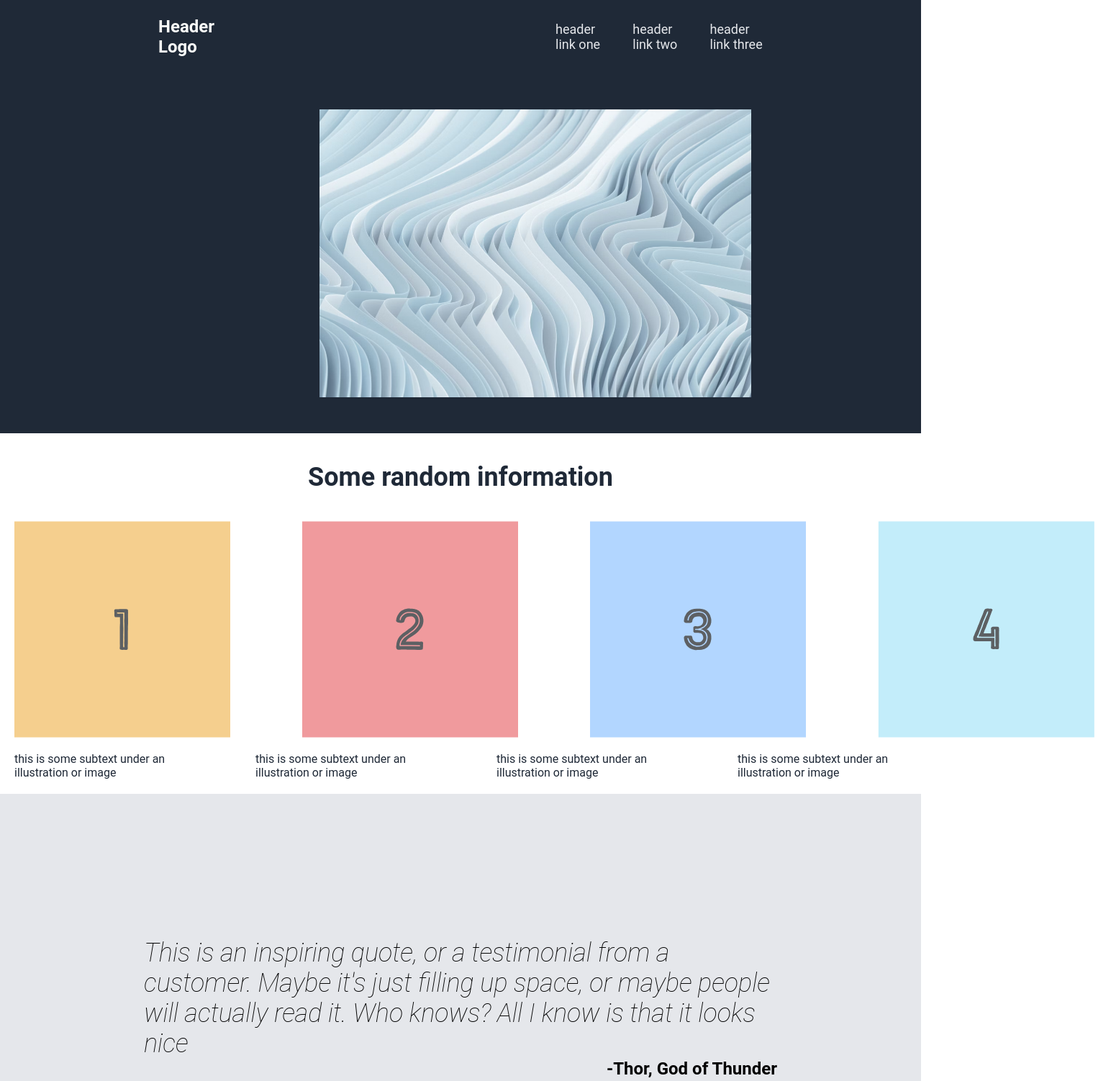
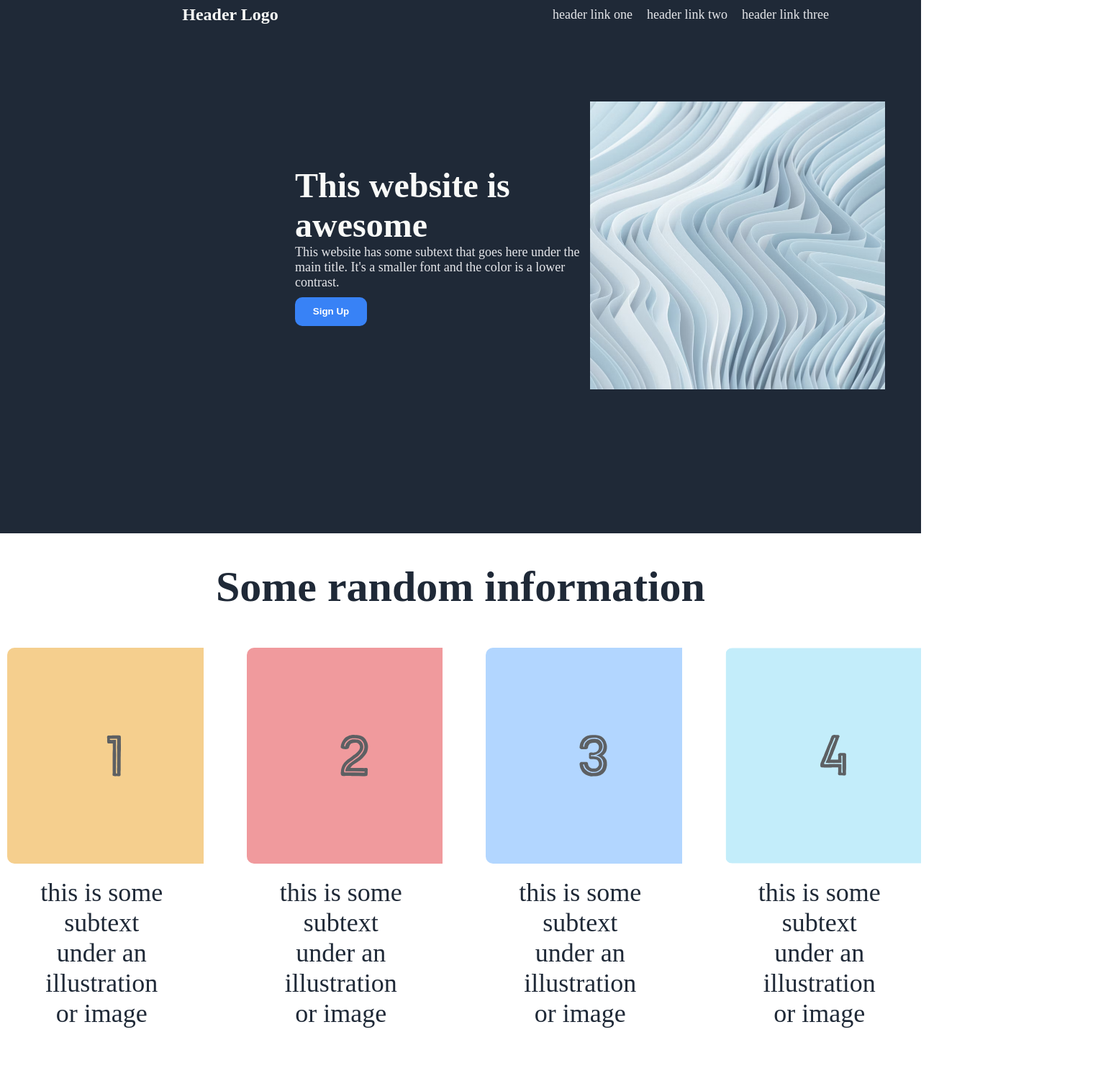
Before and after one commit to RitaIssa/landing-page, a plain HTML site: page index.html in a window 1280 px wide. Shown: the top 1502 px of the page at 72% size, 1544 px wide, since content can reach past the window. Drawn offline with Linux system fonts and the light colour scheme.

Commit message:
made changes to code

```diff
--- a/index.html
+++ b/index.html
@@ -10,57 +10,76 @@
     </header>
 
     <body>
-        <div class="header">
-            <div class="header-logo-text">Header Logo</div>
-
-            <div class="header-link-text">
+        <div class="part-one">
+            <div class="navbar">
+                <div class="navbar-left">
+                    <p id="header-logo">Header Logo</p>
+                </div>
+                <div class="navbar-right">
                         <ul>
-                    <li>header link one</li>
-                    <li>header link two</li>
-                    <li>header link three</li>
+                            <li class="header-link">header link one</li>
+                            <li class="header-link">header link two</li>
+                            <li class="header-link">header link three</li>
                         </ul>
                 </div>
             </div>
-
-        <div class="part-one">
-            <div class="left">
-                <div class="hero-main-text">This website is awesome</div>
-                <div class="hero-secondary-text">This website has some subtext that goes here under the main title. It's a smaller font and the color is a lower contrast.</div>
-                <button class="sign-up">Sign Up</button>
+            <div class="hero">
+                <div class="hero-left">
+                    <div class="hero-main-text">This website is <br/>awesome</div>
+                    <p class="hero-paragraph">This website has some subtext that goes here under the <br/>main title. It's a smaller font and the color is a lower <br/> contrast.</p>
+                    <button type="button" class="sign-up-one">Sign Up</button>
                 </div>
-            <div class="right">
+                <div class="hero-right">
                     <img id="hero-image" src="white.jpg" alt="A blue and white abstract background with heavy lines photo">
                 </div>
-
+            </div>
         </div>
 
         <div class="part-two">
-            <div class="random">Some random information</div>
-            <div class="images">
-                <img id="nb1" src="one.svg" alt="picture of number 1 in the color orange">
-                <img id="nb2" src="two.svg" alt="picture of number 2 in the color red">
-                <img id="nb3" src="three.svg" alt="picture of number 1 in the color dark blue">
-                <img id="nb4" src="four.svg" alt="picture of number 1 in the color light blue">
+            <p class="random">Some random information</p>
+            <div class="row">
+                <div class="row-info">
+                    <div class="row-image">
+                        <img id="nb" src="one.svg" alt="picture of number 1 in the color orange">
+                        <p class="subtext">this is some subtext </br> under an illustration </br> or image</p>
                     </div>
-            <div class="info">
-                <div>this is some subtext under an illustration or image</div>
-                <div>this is some subtext under an illustration or image</div>
-                <div>this is some subtext under an illustration or image</div>
-                <div>this is some subtext under an illustration or image</div>
+                </div>
+                <div class="row-info">
+                    <div class="row-image">
+                        <img id="nb" src="two.svg" alt="picture of number 2 in the color red">
+                        <p class="subtext">this is some subtext </br> under an illustration </br> or image</p>
+                    </div>
+                </div>
+                <div class="row-info">
+                    <div class="row-image">
+                        <img id="nb" src="three.svg" alt="picture of number 3 in the color dark blue">
+                        <p class="subtext">this is some subtext </br> under an illustration </br> or image</p>
+                    </div>
+                </div>
+                <div class="row-info">
+                    <div class="row-image">
+                        <img id="nb" src="four.svg" alt="picture of number 4 in the color light blue">
+                        <p class="subtext">this is some subtext </br> under an illustration </br> or image</p>
+                    </div>
+                </div>
             </div>
         </div>
 
         <div class="part-three">
-            <div class="quote-text">This is an inspiring quote, or a testimonial from a customer. Maybe it's just filling up space, or maybe people will actually read it. Who knows? All I know is that it looks nice</div>
-            <div class="quote-by">-Thor, God of Thunder</div>
+            <p class="quote-text">This is an inspiring quote, or a testimonial from a </br> customer. Maybe it's just filling up space, or maybe </br> people will actually read it. Who knows? All I know </br> is that it looks nice</p>
+            <p class="quote-by">-Thor, God of Thunder</p>
         </div>
 
         <div class="part-four">
-            <div class="left-call">
-                <div class="info-header-text">Call to action! It's time!</div>
-                <div class="info-secondary-text">Sign up for our product by clicking that button right over there!</div>
+            <div class="blue-container">
+                <div class="blue-left">
+                    <p class="blue-header">Call to action! It's time!</p>
+                    <p class="blue-info">Sign up for our product by clicking that button right over there!</p>
                 </div>
+                <div class="blue-right">
                     <button class="sign-up1">Sign Up</button>
+                </div>
+            </div>
         </div>
 
         <div class="footer">Copyright © The Odin Project 2024</div>
--- a/style.css
+++ b/style.css
@@ -1,149 +1,208 @@
-body{
-    font-family: 'Roboto', sans-serif;
+@import url('https://fonts.googleapis.com/css2?family=Roboto:ital,wght@0,100;0,300;0,400;0,500;0,700;0,900;1,100;1,300;1,400;1,500;1,700;1,900&display=swap');
+
+*{
     margin: 0;
+    padding: 0;
+    overflow-x: hidden;
 }
 
-.header{
-    background-color: #1f2937;
+body{
+    font-family: 'Roboto Slab', serif;
+}
+
+.part-one{
+    background-color: #1F2937;
+}
+
+#header-logo{
+    font-size: 24px;
+    font-weight: bold;
+    color: #F9FAF8;
+}
+
+.header-link{
+    font-size: 18px;
+    margin: 10px;
+    color: #E6E7EB;
+}
+
+.navbar{
     display: flex;
-    justify-content: center;
-    padding: 20px;
 }
 
 ul{
+    list-style-type: none;
     display: flex;
-    gap: 40px;
-    list-style-type: none;
-    margin: 10px 200px;
 }
 
-.header-logo-text{
-    font-size: 24px;
-    font-weight: bolder;
-    color: #F9FAF8;
-    margin: auto 200px;
-}
-
-.header-link-text {
-    font-size: 18px;
-    color: #E5E7EB;
+.navbar-left, .navbar-right{
     display: flex;
-    justify-content: flex-end;
-}
-
-.part-one{
-    background-color: #1f2937;
-    display: flex;
+    width: 50%;
     justify-content: center;
-    padding: 50px;
-}
-
-.left{
-    display: flex;
-    align-items: flex-start;
-    flex-direction: column;
-    background-color: purple;
-    margin: auto 1px;
-}
-
-#hero-image{
-    height: 400px;
-    display: flex;
-    justify-content: center;
-    align-items: flex-end;
-    margin: auto 500px;
-    background-color: yellow;
+    align-items: center;
 }
 
 .hero-main-text{
-    color: #F9FAF8;
     font-size: 48px;
     font-weight: bolder;
+    color: #F9FAF8;
 }
 
-.hero-secondary-text{
-    font-size: 18px;
-    color: #E5E7EB;
+.hero{
+    display: flex;
+    margin: 50px;
 }
 
-.sign-up{
+img{
+    margin: 50px;
+    width: 600px;
+    margin-right: 230px;
+}
+
+.hero-right{
+    display: flex;
+    justify-content: center;
+    align-items: center;
+    flex-direction: column;
+    width: 50%;
+    margin-bottom: 100px;
+
+}
+
+.hero-left{
+    display: flex;
+    flex-direction: column;
+    width: 50%;
+    justify-content: center;
+    margin-left: 360px;
+    margin-bottom: 100px;
+}
+
+.hero-paragraph{
+    font-size: 18px;
+    color: #E6E7EB;
+}
+
+.sign-up-one{
+    background-color: #3882F6;
     color: white;
-    background-color: #3882F6;
-    border-radius: 8px;
-    font-size: 18px;
-    padding: 8px 20px;
-    border: none;
+    width: 100px;
+    height: 40px;
+    border: #3882F6;
+    border-radius: 10px;
+    font-weight: bold;
+    margin-top: 10px;
 }
 
 .random{
-    color: #1f2937;
-    font-size: 36px;
+    font-size: 60px;
     font-weight: bolder;
-    margin: 40px;
+    color: #1F2937;
+    text-align: center;
+    margin: 40px auto;
+}
+
+.row{
     display: flex;
     justify-content: center;
+    gap: 50px;
+    margin-bottom: 100px;
 }
 
-.images, .info{
-    margin: 20px;
-    display: flex;
-    justify-content: space-around;
-    gap: 100px;
-    color: #1f2937;
+.row-info{
+    color: #1F2937;
+    font-size: 36px;
+    text-align: center;
+}
+
+#nb{
+    height: 300px;
+    width: 300px;
+    margin: auto;
+    border: 10px solid transparent;
+    border-radius: 20px;
 }
 
 .part-three{
     background-color: #E5E7EB;
-    padding: 200px;
+    height: 500px;
+    display: flex;
+    flex-direction: column;
+    justify-content: center;
 }
 
 .quote-text{
     font-size: 36px;
     font-style: italic;
     font-weight: lighter;
+    color: #1F2937;
+    text-align: center;
 }
 
 .quote-by{
-    font-size: 24px;
+    font-size: 18px;
     font-weight: bold;
-    display: flex;
-    justify-content: flex-end;
+    margin-left: 1150px;
+    margin-top: 25px;
 }
 
 .part-four{
-    background-color: #3882F6;
-    margin: 100px;
-    border-radius: 8px;
+    height: 400px;
     display: flex;
     justify-content: center;
-    padding: 40px;
+    align-items: center;
 }
 
-.info-header-text{
-    font-size: 36px;
-    color: #F9FAF8;
+.blue-container{
+    background-color: #3882F6;
+    width: 75%;
+    height: 50%;
+    border-radius: 10px;
+    display: flex;
 }
 
-.info-secondary-text{
+.blue-left{
+    width: 70%;
+    margin-left: 150px;
+    display: flex;
+    flex-direction: column;
+    justify-content: center;
+}
+
+.blue-header{
+    color: white;
+    font-weight: bold;
+    font-size: 24px;
+}
+
+.blue-info{
+    color: white;
     font-size: 18px;
-    color: #E5E7EB;
+}
+
+.blue-right{
+    display: flex;
+    justify-content: flex-start;
+    align-items: center;
 }
 
 .sign-up1{
+    background-color: #3882F6;
     color: white;
-    background-color: #3882F6;
-    border-radius: 8px;
-    font-size: 18px;
-    padding: 8px 20px;
-    border-color: #F9FAF8;
-    display: flex;
-    justify-content: flex-end;
+    width: 100px;
+    height: 40px;
+    border: 1px solid #ffffff;
+    border-radius: 10px;
+    font-weight: bold;
+    margin-top: 10px;
+    margin-right: 40px;
 }
 
 .footer{
-    background-color: #1f2937;
-    color: #E5E7EB;
     display: flex;
     justify-content: center;
-    padding: 25px;
+    align-items: center;
+    background-color: #1F2937;
+    color: #ffffff;
+    height: 75px;
 }
```
Lines whose indentation alone changed are shown as unchanged.
